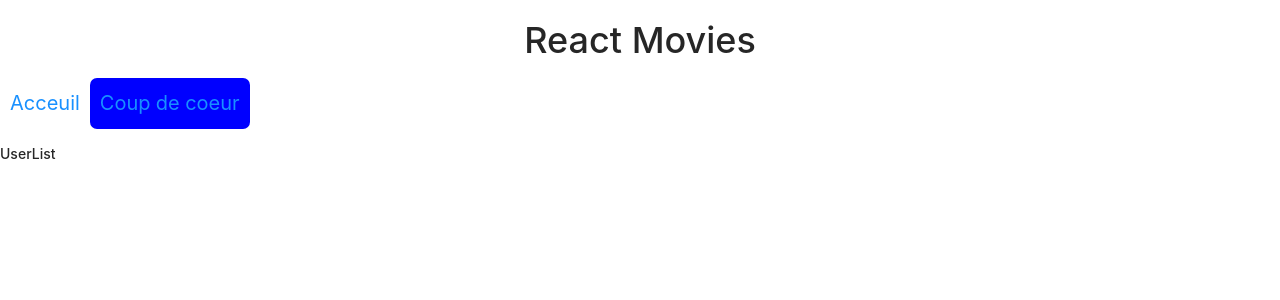
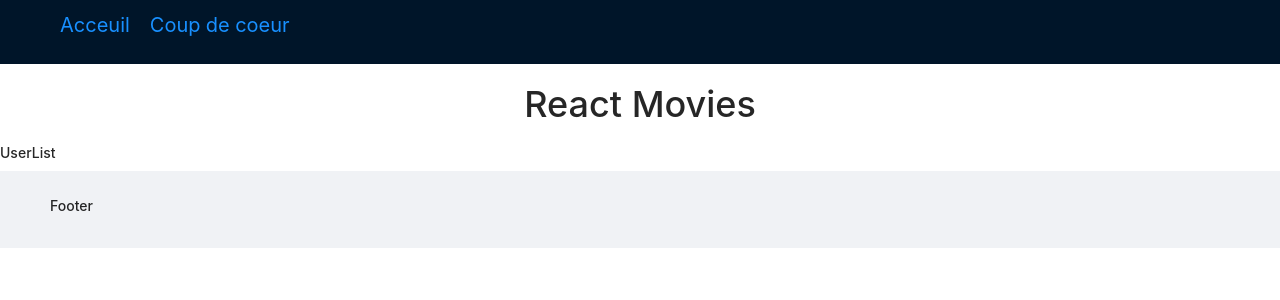
Before and after one commit to kalilBelgoumri/Tuto_Movies_React, a React (Create React App) app: page /coup-de-coeur in a window 1280 px wide. Shown: the top 300 px of the page. Built offline with nearby package versions, Linux system fonts and the light colour scheme.

Commit message:
update navbar

```diff
--- a/src/App.js
+++ b/src/App.js
@@ -3,15 +3,27 @@ import { Routes, Route, BrowserRouter } from "react-router-dom";
 import Home from "./pages/Home";
 import NotFound from "./pages/NotFound";
 import Usersliste from "./pages/Usersliste";
+import Headers from "./components/Headers";
+import { Layout } from "antd";
 
 function App() {
+  const { Header, Footer, Sider, Content } = Layout;
+
   return (
     <BrowserRouter>
-      <Routes>
-        <Route path="/" element={<Home />} />
-        <Route path="/coup-de-coeur" element={<Usersliste />} />
-        <Route path="*" element={<NotFound />} />
-      </Routes>
+      <Header className="flex items-center">
+        <Headers />
+      </Header>
+      <Content>
+        <Routes>
+          <Route path="/" element={<Home />} />
+          <Route path="/coup-de-coeur" element={<Usersliste />} />
+          <Route path="*" element={<NotFound />} />
+        </Routes>
+      </Content>
+      <Footer>
+        <h1>Footer</h1>
+      </Footer>
     </BrowserRouter>
   );
 }
--- a/src/components/Card.jsx
+++ b/src/components/Card.jsx
@@ -6,7 +6,7 @@ const CardUsers = ({ image, description, title, alt, ratings, avatar }) => {
   return (
     <Card
       hoverable
-      cover={<img alt={alt} src={`https://image.tmdb.org/t/p/w400/${image}`} />}
+      cover={<img alt={alt} src={`https://image.tmdb.org/t/p/w300/${image}`} />}
     >
       <Meta
         title={title}
--- a/src/components/Header.jsx
+++ /dev/null
@@ -1,27 +0,0 @@
-import React from "react";
-import { NavLink } from "react-router-dom";
-
-function Header() {
-  return (
-    <div>
-      <nav>
-        <ul>
-          <NavLink
-            to="/"
-            className={(nav) => (nav.isActive ? "nav-active" : "")}
-          >
-            <li>Acceuil</li>
-          </NavLink>
-          <NavLink
-            to="/coup-de-coeur"
-            className={(nav) => (nav.isActive ? "nav-active" : "")}
-          >
-            <li>Coup de coeur</li>
-          </NavLink>
-        </ul>
-      </nav>
-    </div>
-  );
-}
-
-export default Header;
--- /dev/null
+++ b/src/components/Headers.jsx
@@ -0,0 +1,22 @@
+import React from "react";
+import { NavLink } from "react-router-dom";
+
+function Headers() {
+  return (
+    <nav>
+      <ul>
+        <NavLink to="/" className={(nav) => (nav.isActive ? "nav-active" : "")}>
+          <li>Acceuil</li>
+        </NavLink>
+        <NavLink
+          to="/coup-de-coeur"
+          className={(nav) => (nav.isActive ? "nav-active" : "")}
+        >
+          <li>Coup de coeur</li>
+        </NavLink>
+      </ul>
+    </nav>
+  );
+}
+
+export default Headers;
--- a/src/index.css
+++ b/src/index.css
@@ -16,17 +16,17 @@ li {
     font-size: 20px;
 }
 
-a.nav-active {
+/* a.nav-active {
     background-color: blue;
     border-radius: 7px;
     transition: all 0.9s;
-}
+} */
 
-a.nav-active :hover {
+/* a.nav-active :hover {
     background-color: black;
     border-radius: 7px;
     transition: all 0.9s;
-}
+} */
 
 .react {
     text-align: center;
--- a/src/pages/Home.jsx
+++ b/src/pages/Home.jsx
@@ -1,6 +1,5 @@
 import React from "react";
 import CardUsers from "../components/Card";
-import Header from "../components/Header";
 import { useState, useEffect } from "react";
 import axios from "axios";
 import Formulaire from "../components/Form";
@@ -8,7 +7,7 @@ import { Input } from "antd";
 
 function Home() {
   const [posts, setPosts] = useState([]);
-  const [search, setSearch] = useState("code");
+  const [search, setSearch] = useState("scary");
   const uniqid = require("uniqid");
   const { Search } = Input;
 
@@ -30,7 +29,6 @@ function Home() {
   return (
     <div>
       <h1 className="text-4xl text-center mt-5">React Movies</h1>
-      <Header />
       <Formulaire />
       <div className="flex justify-center">
         <div className="w-54">
--- a/src/pages/Usersliste.jsx
+++ b/src/pages/Usersliste.jsx
@@ -1,12 +1,9 @@
 import React from "react";
-import Header from "../components/Header";
 
 function Usersliste() {
   return (
     <div>
       <h1 className="text-4xl text-center mt-5">React Movies</h1>
-
-      <Header />
       <h1>UserList</h1>
     </div>
   );
```
